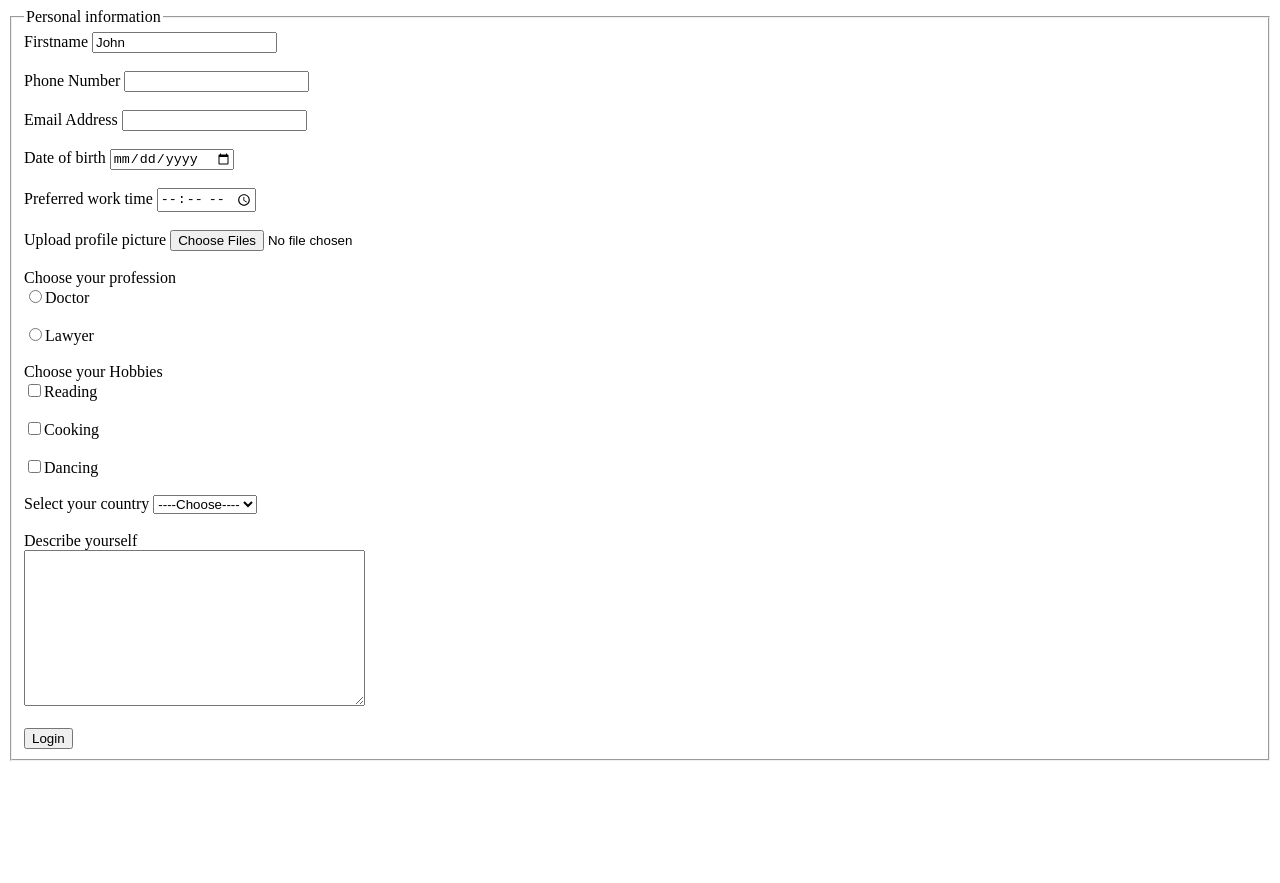
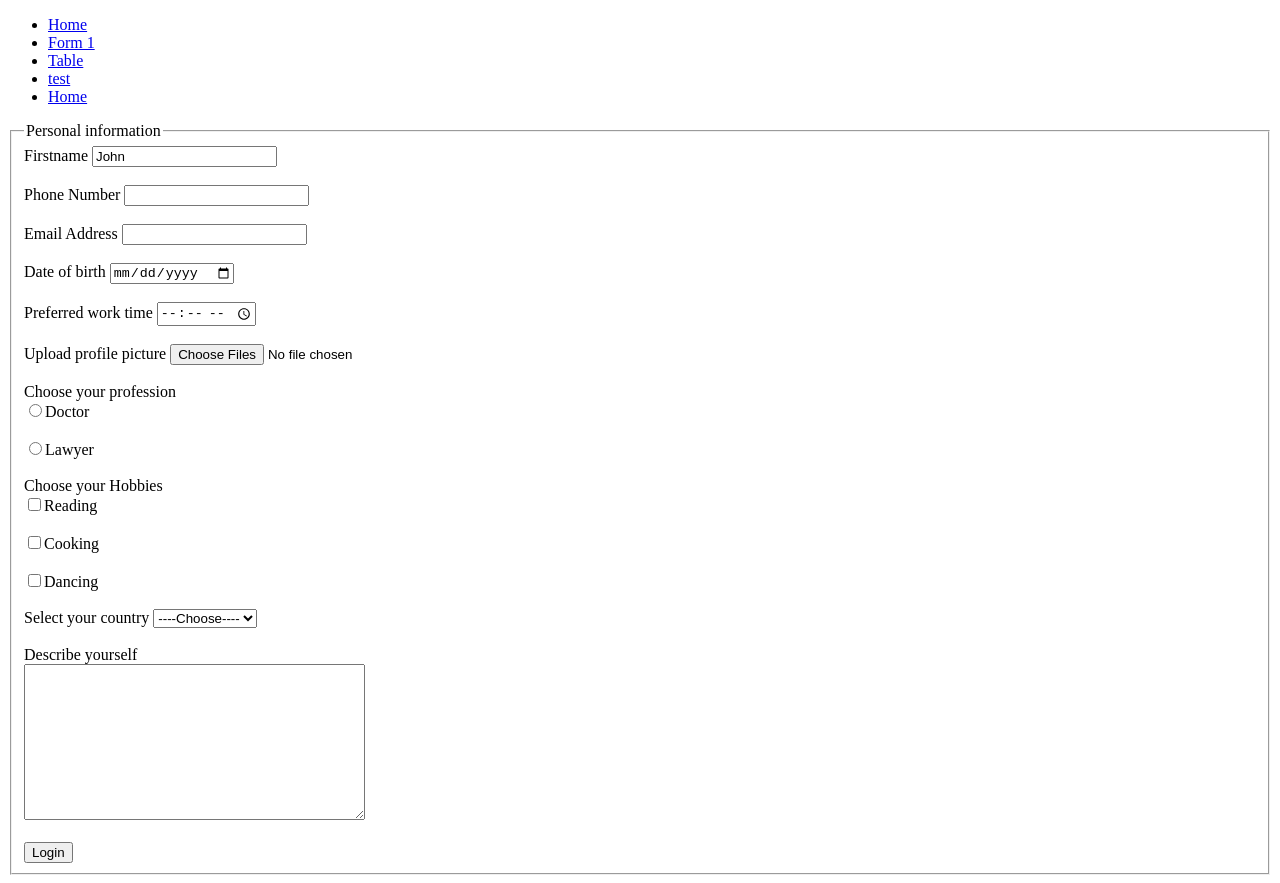
Before and after one commit to Dele2009/test-me, a plain HTML site: page form.html in a window 1280 px wide. Before the commit the page ends 800 px from the top, so only its background shows below. Drawn offline with Linux system fonts and the light colour scheme.

Commit message:
modified by linking all pages together

```diff
--- a/form.html
+++ b/form.html
@@ -1,13 +1,15 @@
 <!DOCTYPE html>
 <html lang="en">
+
 <head>
      <meta charset="UTF-8">
      <meta name="viewport" content="width=device-width, initial-scale=1.0">
      <title>HTML FORMS</title>
 </head>
+
 <body>
      <!-- html form tags -->
-      <!--
+     <!--
 
       <form></form>
       <fieldset></fieldset>
@@ -22,8 +24,8 @@
       -->
 
 
-      <!-- Input types -->
-       <!--
+     <!-- Input types -->
+     <!--
           * text - default type
           - number
           - email
@@ -44,8 +46,8 @@
        -->
 
 
-       <!-- Attributes for form element/tags -->
-        <!--
+     <!-- Attributes for form element/tags -->
+     <!--
           name
           id
           max
@@ -55,6 +57,24 @@
           required
           readonly
         -->
+     <ul>
+          <li>
+               <a href="index.html">Home</a>
+          </li>
+          <li>
+               <a href="form.html">Form 1</a>
+          </li>
+          <li>
+               <a href="table.html">Table</a>
+          </li>
+          <li>
+               <a href="test.html">test</a>
+          </li>
+          <li>
+               <a href="entites.html">Home</a>
+          </li>
+     </ul>
+
 
 
      <form>
@@ -65,7 +85,8 @@
                <label for="firstname">
                     Firstname
                </label>
-               <input type="text" id="firstname" name="firstname" required placeholder="Enter your firstname here" value="John" readonly><br><br>
+               <input type="text" id="firstname" name="firstname" required placeholder="Enter your firstname here"
+                    value="John" readonly><br><br>
 
                <label for="phonenumber">
                     Phone Number
@@ -131,4 +152,5 @@
      </form>
 
 </body>
+
 </html>
```
Also changed, not shown: entites.html (+18 -0 lines), index.html (+19 -0 lines), table.html (+21 -0 lines), test.html (+21 -0 lines).
